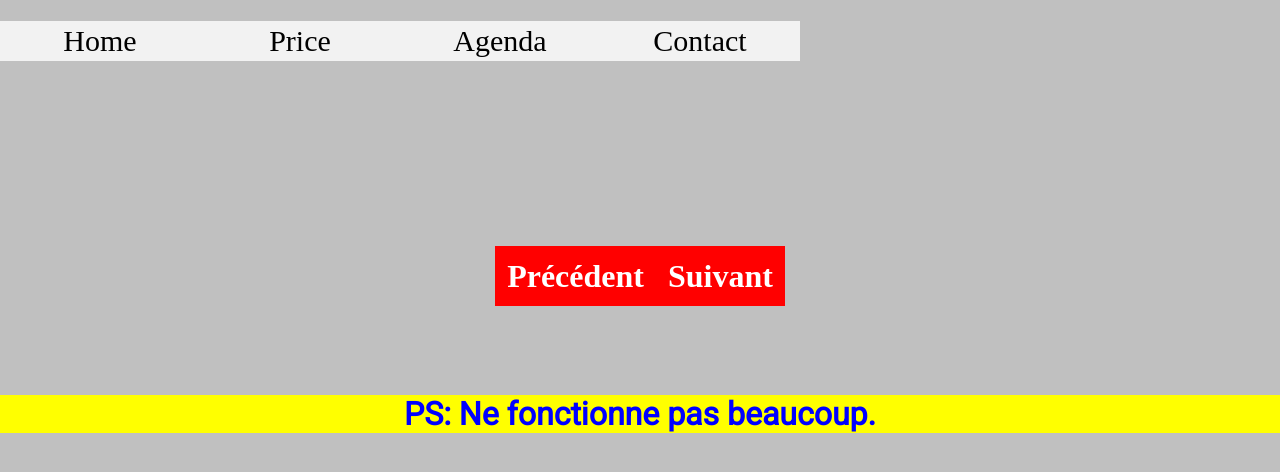
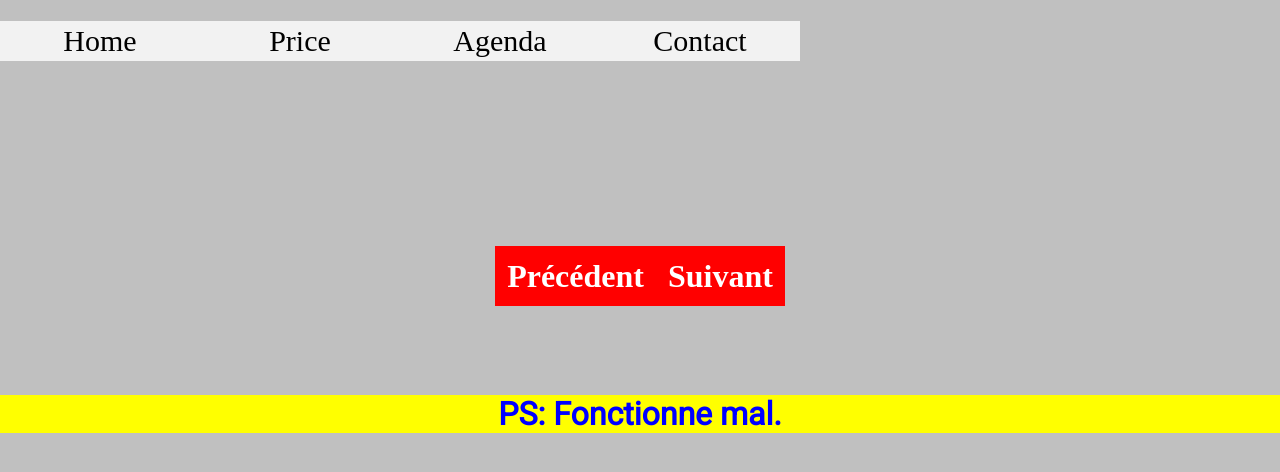
Before and after one commit to DogGameCompany/menu, a plain HTML site: page menu2.html in a window 1280 px wide. Drawn offline with Linux system fonts and the light colour scheme; a web font is replaced by a local one.

Commit message:
modif menu 2 le ps:

```diff
--- a/menu2.html
+++ b/menu2.html
@@ -53,7 +53,7 @@
 
 	<h1 class="point">.</h1>
 	<h1 class="precedent" align="center"><a href="index.html">Précédent</a><a href="menu3.html">Suivant</a></h1>
-	<h1 class="nfp" align="center">PS: Ne fonctionne pas beaucoup.</h1>
+	<h1 class="nfp" align="center">PS: Fonctionne mal.</h1>
 
 </body>
 </html>
```
